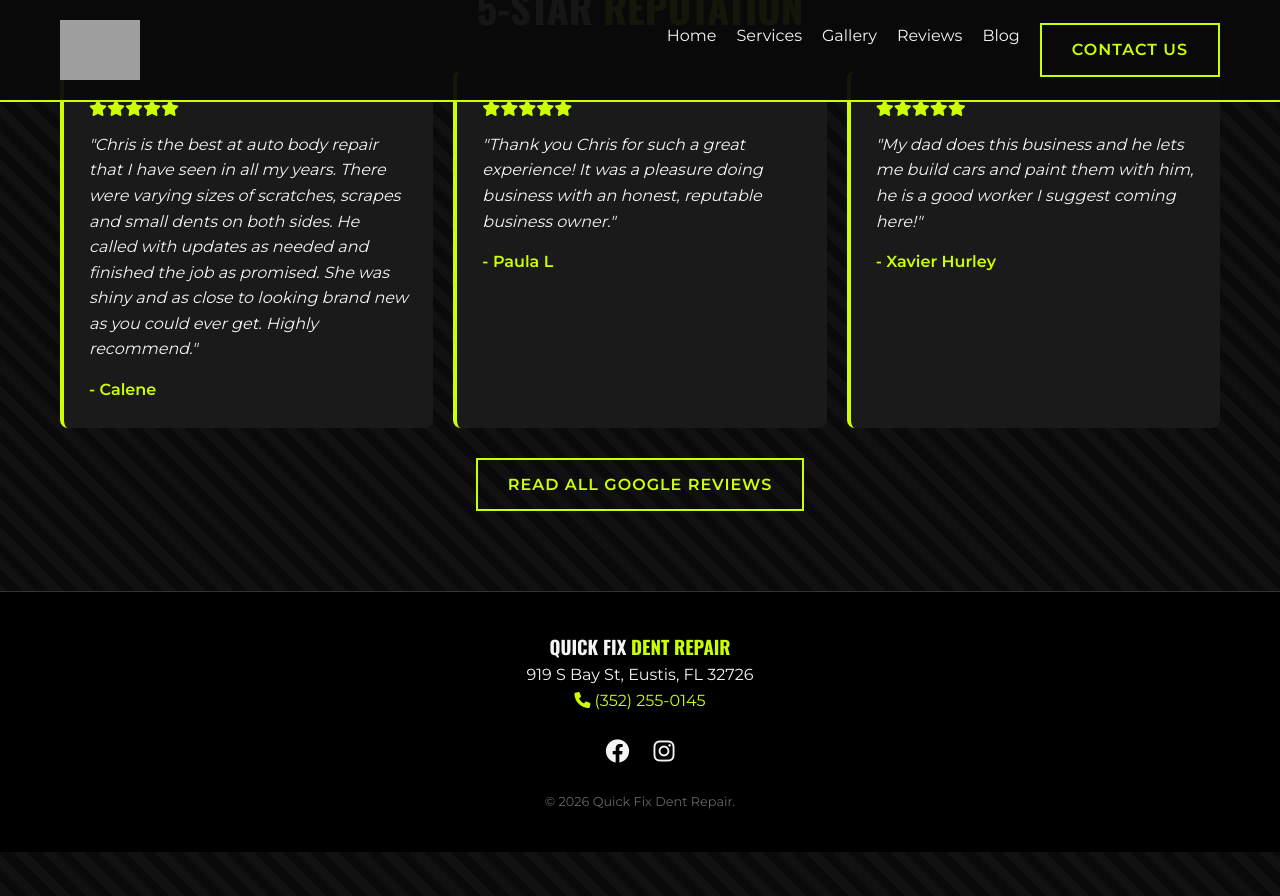
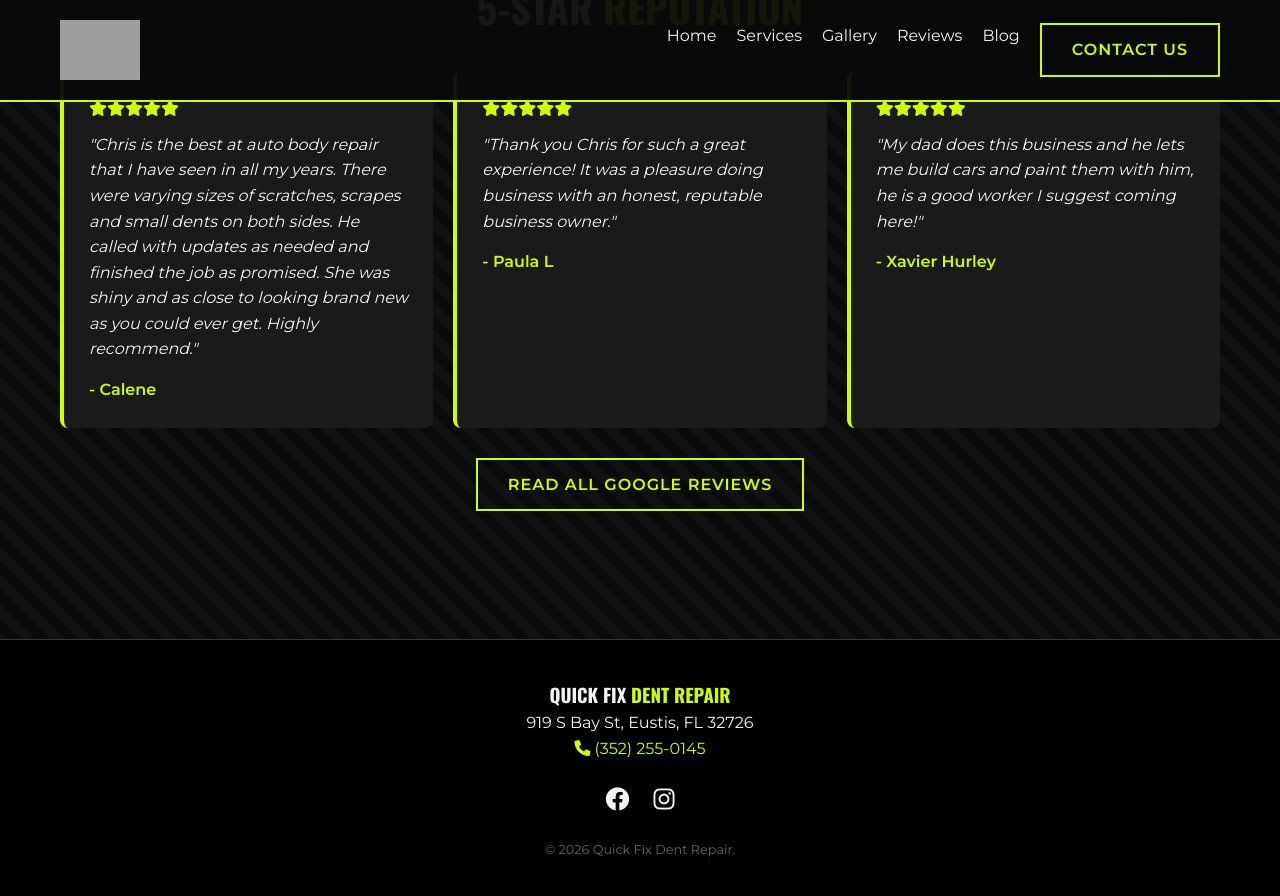
Before and after one commit to JamesBrownR/Quick-Fix-Dent-Repair, a Jekyll site: the page built from index.html, in a window 1280 px wide and 900 px high, scrolled down 3406 px. Shown: the top 896 px of the window. Built offline with Jekyll 4.4.1, drawn with Linux system fonts in a browser that asks for light colours; before the commit the page ends 4258 px from its top, so only the background shows below that; grey boxes are pictures that could not be loaded.

Commit message:
Update default.html

```diff
--- a/_layouts/default.html
+++ b/_layouts/default.html
@@ -25,7 +25,7 @@
         </div>
     </header>
 
-    <main>
+    <main style="margin-bottom: 3rem;">
         {{ content }}
     </main>
 
```
